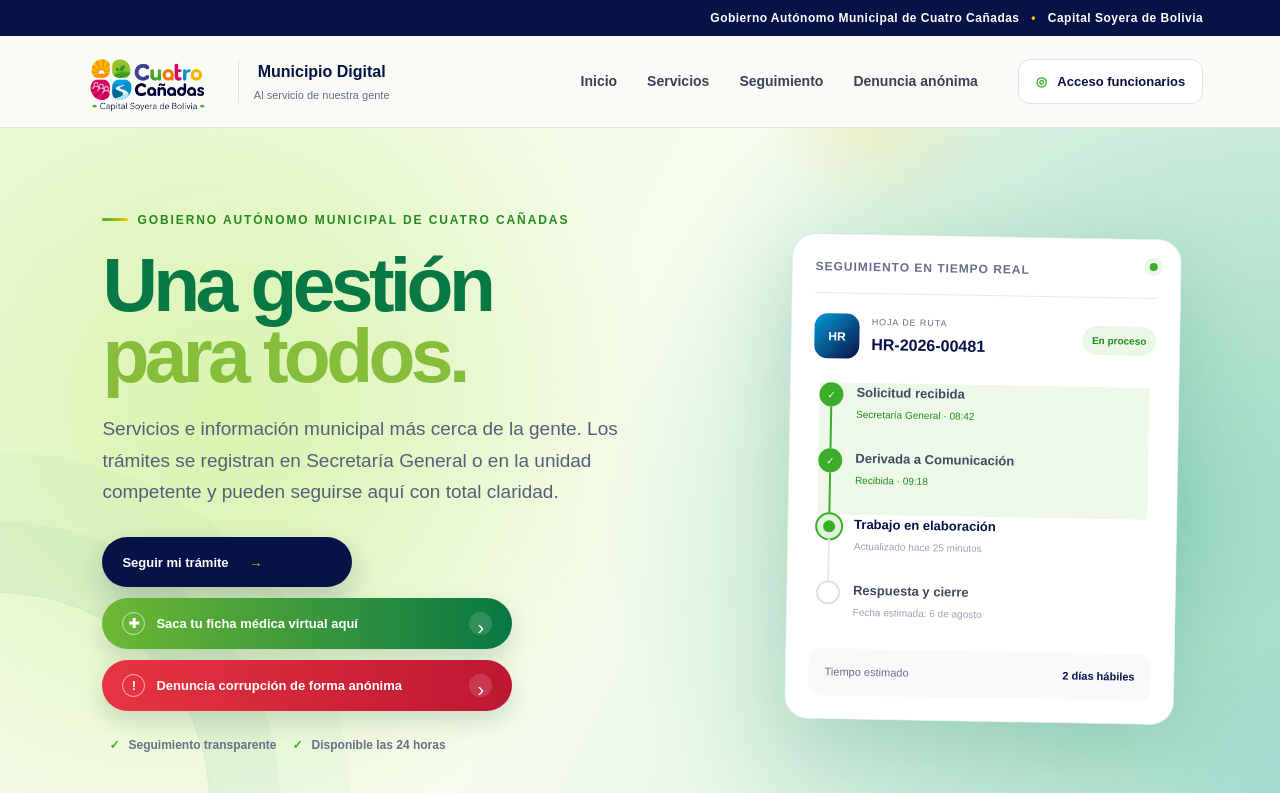
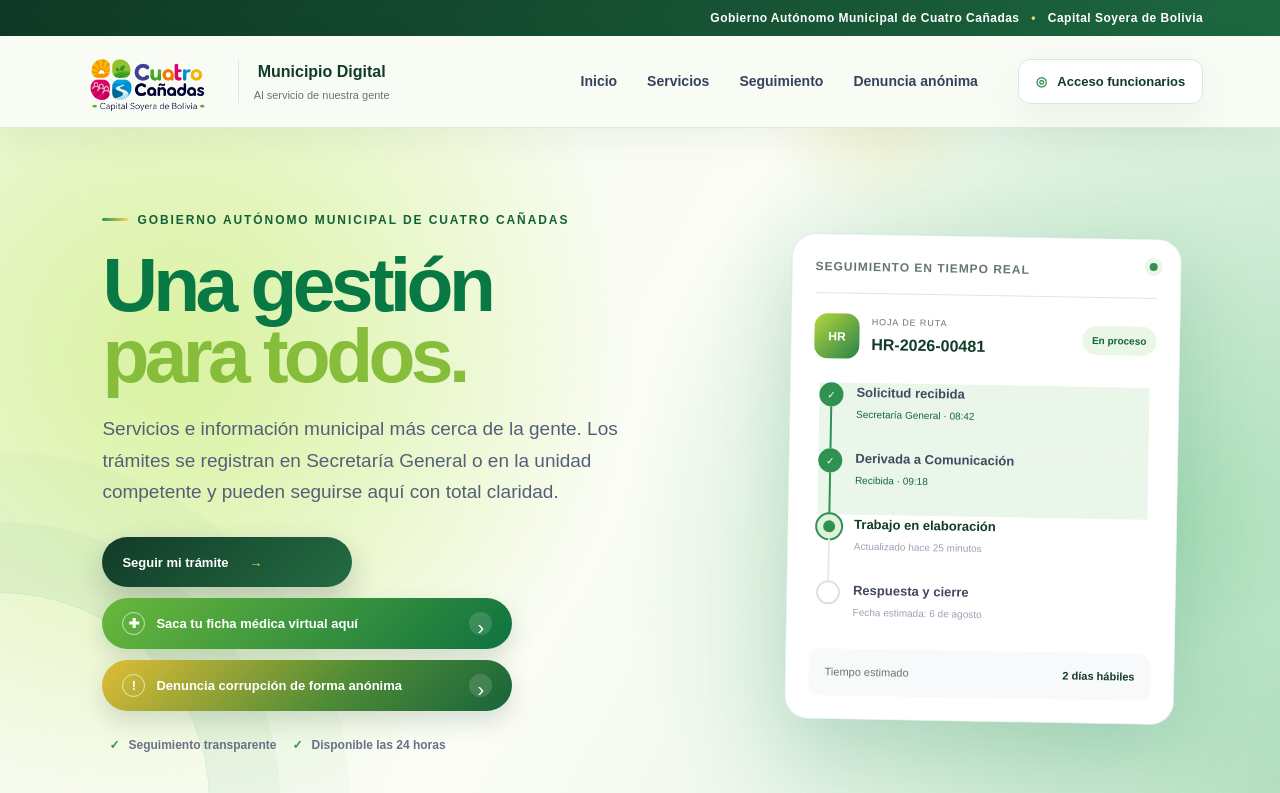
Before and after one commit to ComunicacionGAMCC/sisgem-cc, a Next.js app: page / in a window 1280 px wide. Shown: the top 793 px of the page. Built offline with nearby package versions, Linux system fonts and the light colour scheme.

Commit message:
Aplicar identidad visual verde premium

```diff
--- a/app/layout.tsx
+++ b/app/layout.tsx
@@ -2,6 +2,7 @@ import type { Metadata, Viewport } from "next";
 import { headers } from "next/headers";
 import "./globals.css";
 import "./live.css";
+import "./premium-theme.css";
 
 const baseMetadata: Metadata = {
   title: "Municipio Digital | Cuatro Cañadas",
@@ -30,19 +31,19 @@ export async function generateMetadata(): Promise<Metadata> {
       siteName: "Municipio Digital Cuatro Cañadas",
       locale: "es_BO",
       type: "website",
-      images: [{ url: `${origin}/og-gestion-para-todos.png`, width: 1672, height: 941, alt: "Una gestión para todos, Municipio Digital de Cuatro Cañadas" }],
+      images: [{ url: `${origin}/og-premium-verde.png`, width: 1672, height: 941, alt: "Una gestión para todos, Municipio Digital de Cuatro Cañadas" }],
     },
     twitter: {
       card: "summary_large_image",
       title: "Municipio Digital | Cuatro Cañadas",
       description: "Una gestión para todos. Servicios y seguimiento digital del GAMCC.",
-      images: [`${origin}/og-gestion-para-todos.png`],
+      images: [`${origin}/og-premium-verde.png`],
     },
   };
 }
 
 export const viewport: Viewport = {
-  themeColor: "#071247",
+  themeColor: "#123b28",
   width: "device-width",
   initialScale: 1,
 };
--- /dev/null
+++ b/app/premium-theme.css
@@ -0,0 +1,232 @@
+:root {
+  --navy: #123b28;
+  --navy-2: #1b5238;
+  --green: #2f9250;
+  --green-dark: #126238;
+  --lime: #aed038;
+  --orange: #d7ad23;
+  --yellow: #f0d45d;
+  --blue: #67aa55;
+  --pink: #c39b1d;
+  --violet: #84a946;
+  --ink: #183226;
+  --muted: #68776e;
+  --line: #dce8df;
+  --soft: #f4f8f4;
+  --shadow: 0 24px 70px #173c2920;
+}
+
+body {
+  background: #fbfdf9;
+  color: var(--ink);
+}
+
+.topRibbon,
+.trackingSection,
+.sidebar,
+.citizenFooter {
+  background: linear-gradient(135deg, #0f3825, #1d6840);
+}
+
+.citizenHeader {
+  border-bottom-color: #dce9dd;
+  box-shadow: 0 10px 35px #234d3210;
+}
+
+.employeeAccess,
+.heroSecondary,
+.panel,
+.statCard,
+.filterBar,
+.calendarStrip,
+.trackingForm,
+.routeModal {
+  border-color: #dbe7dd;
+  box-shadow: 0 16px 44px #1b4b3010;
+}
+
+.citizenPortal .hero {
+  background:
+    radial-gradient(circle at 14% 32%, #d9f29f 0, #d9f29f00 38%),
+    radial-gradient(circle at 91% 56%, #7ccf9690 0, #7ccf9600 44%),
+    linear-gradient(118deg, #f3f9e7 0%, #fbfdf6 48%, #dcefe0 100%);
+}
+
+.heroGlow.one {
+  background: radial-gradient(circle, #f0d45d55, #0000 70%);
+}
+
+.heroGlow.two {
+  background: radial-gradient(circle, #3c9b5a33, #0000 70%);
+}
+
+.heroMainActions .heroPrimary,
+.portalLink {
+  background: linear-gradient(135deg, #123b28, #236c43);
+}
+
+.heroMedical,
+.medicalCard {
+  background: linear-gradient(135deg, #69b83c, #0f7240);
+}
+
+.heroReport,
+.reportCard {
+  background: linear-gradient(135deg, #e1bd35, #4e8b36 58%, #17643a);
+}
+
+.caseIcon,
+.serviceIcon.blue,
+.serviceIcon.violet,
+.serviceIcon.navy,
+.serviceIcon.pink {
+  background: linear-gradient(135deg, #b5d63e, #27844a);
+}
+
+.serviceIcon.orange {
+  background: linear-gradient(135deg, #f3d660, #b88b16);
+}
+
+.serviceIcon.green,
+.avatar {
+  background: linear-gradient(135deg, #8dcc43, #176b3b);
+}
+
+.serviceCard:hover,
+.heroCard {
+  border-color: #cfe2d4;
+  box-shadow: 0 28px 70px #1a5d3820;
+}
+
+.internalShell {
+  background: linear-gradient(145deg, #f6faf5, #edf4ee);
+}
+
+.sideLabel,
+.sidebarFooter span,
+.sidebarFooter button,
+.sideNav button {
+  color: #c0d5c5;
+}
+
+.navIcon,
+.panelHeader > button,
+.dateLine,
+.sectionKicker,
+.panelEyebrow {
+  color: #79c36b;
+}
+
+.sideNav button.active {
+  background: linear-gradient(90deg, #ffffff20, #f0d45d12);
+  box-shadow: inset 3px 0 #f0d45d;
+}
+
+.sideNav button b,
+.notificationDot {
+  background: #e0b82f;
+}
+
+.primaryAction,
+.trackingForm button,
+.successMark,
+.calendarStrip .active,
+.processStep.complete .stepTop span {
+  background: linear-gradient(135deg, #388f4f, #16663a);
+  box-shadow: 0 10px 28px #1e6d3d24;
+}
+
+.statCard.blue i,
+.statCard.violet i,
+.agendaMark.blue,
+.dayEvent > i.blue {
+  background: #78b94d;
+}
+
+.statCard.orange i,
+.agendaMark.orange,
+.dayEvent > i.orange {
+  background: #d9b331;
+}
+
+.docGlyph {
+  color: #1c7542;
+  background: #edf7ec;
+}
+
+.received {
+  color: #276c3f;
+  background: #edf7ec;
+}
+
+.progress,
+.danger {
+  color: #80640c;
+  background: #fff8d9;
+}
+
+.done {
+  color: #17663a;
+  background: #eaf6e9;
+}
+
+.transparencyHero {
+  background: linear-gradient(125deg, #123b28, #28794a 68%, #a2be36);
+}
+
+.transparencyHero span,
+.transparencyHero p,
+.trackingCopy p {
+  color: #d5e8d9;
+}
+
+.donut {
+  background: conic-gradient(#d8bd3b 0 63%, #ffffff26 63% 100%);
+}
+
+.donut::before {
+  background: #1a5d39;
+}
+
+.modalBackdrop {
+  background: #102f2194;
+}
+
+.formError,
+.trackingError {
+  color: #7b610c;
+  background: #fff9df;
+  border-color: #eedc8a;
+}
+
+.inboxIdentity strong,
+.agendaItem strong,
+.tableRow strong,
+.tableRow b,
+.processStep strong {
+  color: #244431;
+}
+
+.unitPill,
+.processCode,
+.filterBar input,
+.tableHeader {
+  background: #f0f5ef;
+}
+
+.trackingForm input:focus,
+.routeModal input:focus,
+.routeModal textarea:focus,
+.routeModal select:focus {
+  border-color: #4d9d5f;
+  box-shadow: 0 0 0 3px #4d9d5f20;
+}
+
+button:focus-visible,
+a:focus-visible,
+input:focus-visible,
+select:focus-visible,
+textarea:focus-visible {
+  outline: 3px solid #e1c746;
+  outline-offset: 3px;
+}
```
Also changed, not shown: public/manifest.webmanifest, public/og-premium-verde.png (added), 1 other file (tests, documents, lock files or other folders).
